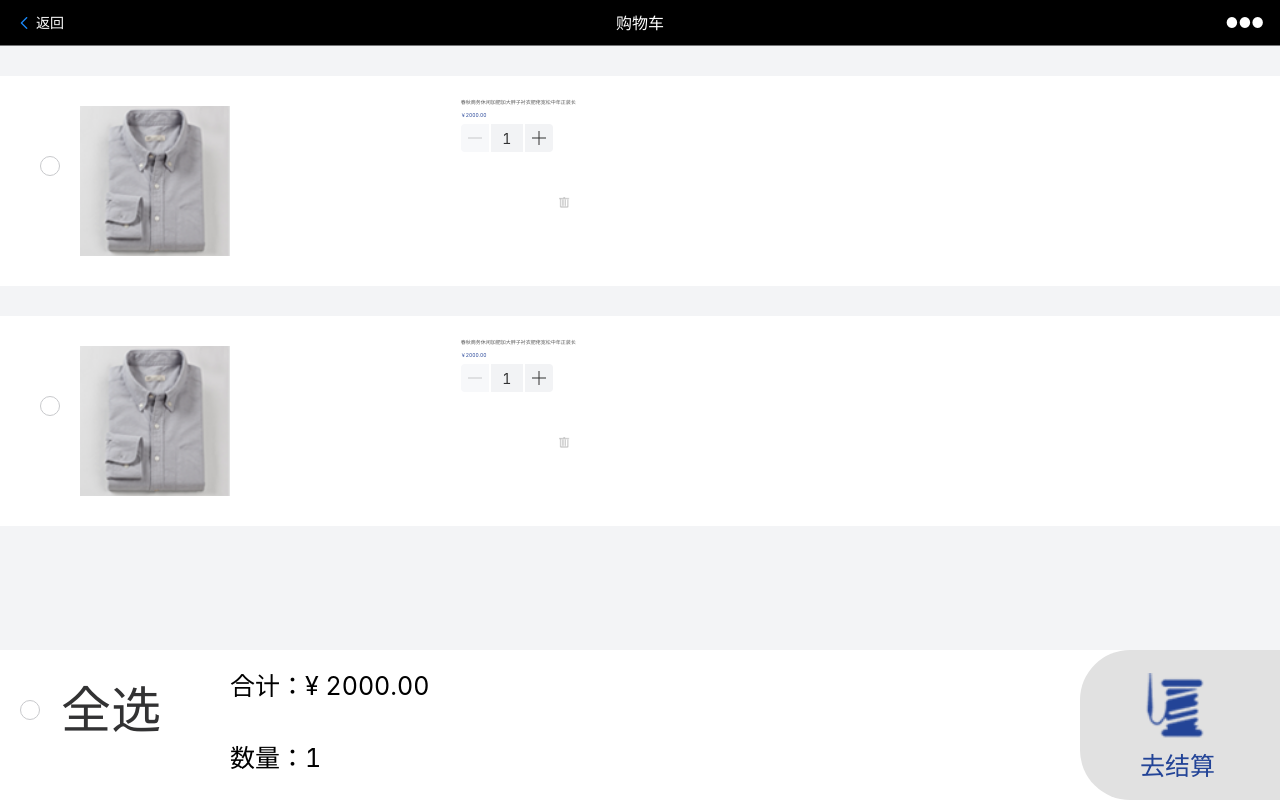
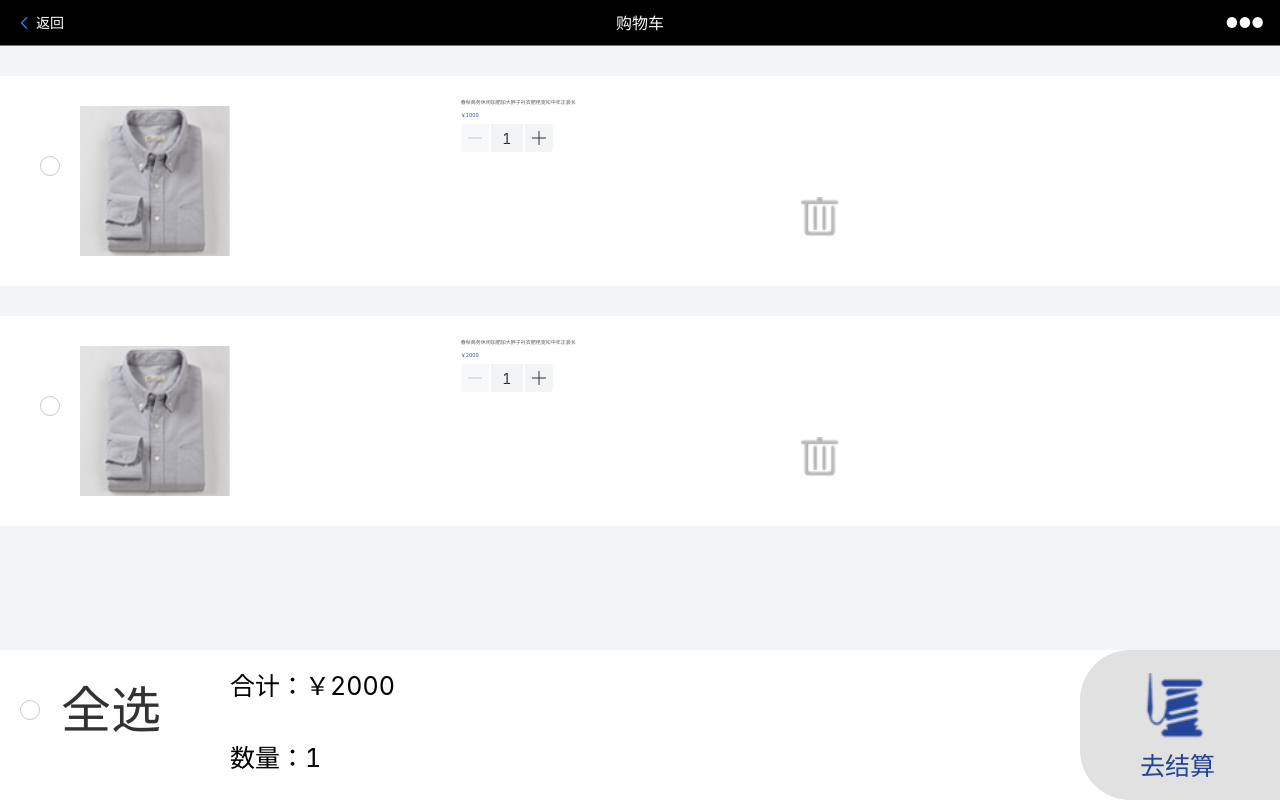
Before and after one commit to JuliusCaesarZeppeli/bilang, a Vue app in the folder bilang/: page /#/Cart in a window 1280 px wide. Built offline with nearby package versions, Linux system fonts and the light colour scheme.

Commit message:
王佳雷的提交

```diff
--- a/bilang/src/components/Cart.vue
+++ b/bilang/src/components/Cart.vue
@@ -8,32 +8,21 @@
   @click-left="onClickLeft"
   @click-right="onClickRight"
 />
-  <div class="first_clothes">
-    <van-checkbox v-model="checked" class="checkbox"></van-checkbox>
+  <div class="first_clothes" v-for="(item,index) in Arr" :key="item.id">
+    <van-checkbox v-model="item.checked" class="checkbox" @click="radio"></van-checkbox>
       <div class="background_pic"><img src="../assets/images/结算/pic_1.png"></div>
       <div class="pic_right">
         <p class="word_one">春秋商务休闲加肥加大胖子衬衣肥佬宽松中年正装长</p>
-        <p class="word_two">￥<span class="word_three">2000.00</span></p>
-        <van-stepper v-model="value"/>
-        <img class="del" src="../assets/images/购物车/del.png">
+        <p class="word_two">￥<span class="word_three">{{item.price}}</span></p>
+        <van-stepper v-model="item.value" @change="changeValue"/>
+        <img class="del" src="../assets/images/购物车/del.png" @click="del(index)">
       </div>
     </div>
-
-    <div class="first_clothes">
-    <van-checkbox v-model="checkeds" class="checkbox"></van-checkbox>
-      <div class="background_pic"><img src="../assets/images/结算/pic_1.png"></div>
-      <div class="pic_right">
-        <p class="word_one">春秋商务休闲加肥加大胖子衬衣肥佬宽松中年正装长</p>
-        <p class="word_two">￥<span class="word_three">2000.00</span></p>
-        <van-stepper v-model="values"/>
-        <img class="del" src="../assets/images/购物车/del.png" >
-      </div>
-    </div>
-
+    <!-- 下面提交 -->
     <div class="botton">
-        <van-checkbox v-model="checkede" class="end">全选</van-checkbox>
-        <p>合计：¥ 2000.00</p>
-        <p>数量：1</p>
+        <van-checkbox v-model="checkede" class="end" @click="check_all">全选</van-checkbox>
+        <p>合计：￥{{sum}}</p>
+        <p>数量：{{total}}</p>
         <div class="botton_right" @click="$router.push('/Fill')">
             <img src="../assets/images/购物车/icon.png">
             <p>去结算</p>
@@ -46,11 +35,14 @@ export default {
   name:'Cart',
       data(){
     return {
-        checked: false,
-        checkeds:false,
+      Arr : [{id : 1,price : 1000,checked : false,value:1,subtotal:1000},
+             {id : 2,price : 2000,checked : false,value:1,subtotal:2000},
+
+            ],
       checkede:false,
-        value:1,
       values:1,
+      sum : 2000,
+      total : 1,
     };
   },
   methods: {
@@ -60,18 +52,66 @@ export default {
     onClickRight() {
       this.$toast('按钮');
     },
+    // 单选
+    radio(){
+      this.checkede = true;
+      this.total = 0;
+      this.sum = 0;
+      this.Arr.forEach(data => {
+        if(data.checked == false){
+          this.checkede =  false;
+        }else{
+          this.total += data.value;
+          this.sum += data.subtotal;
+        }
+
+      })
+    },
+    // 全选
+    check_all(){
+      this.total = 0;
+      this.sum = 0;
+       this.Arr.forEach(data => {
+         data.checked = this.checkede;
+         if(this.checkede){
+           this.total += data.value;
+           this.sum += data.subtotal;
+         }
+       })
+    },
+    // 删除
+    del(i){
+      this.Arr.splice(i,1);
+      this.total = 0;
+      this.sum = 0;
+      this.Arr.forEach(data => {
+        if(data.checked){
+          this.total += data.value;
+          this.sum += data.subtotal;
+        }
+      })
+      if(this.Arr.length == 0){
+        this.checkede = false;
+      }
+    },
+    // 加减值
+    changeValue(){
+      this.total = 0
+      this.sum = 0
+      this.Arr.forEach(data => {
+        if(data.value <= 0){
+          data.value = 1;
+        }
+        data.subtotal = data.value * data.price;
+        if(data.checked){
+          this.total += data.value;
+          this.sum += data.subtotal;
+        }
+      })
+    }
   },
 }
 </script>
-
-
-
-
-
-
-
-
-
 <style>
 body{
   background:#f3f4f6;
@@ -88,7 +128,7 @@ body{
   padding-top: 0.8rem;
   margin-left: 0.4rem;
   display: inline-block;
-  float:left;
+  float: left;
 }
 .background_pic{
   width: 1.5rem;
@@ -102,7 +142,7 @@ body{
   height:1.5rem;
 }
 .pic_right{
-  width:4 rem;
+  width:4rem;
   height:1.5rem;
   display: inline-block;
   box-sizing: border-box;
--- a/bilang/src/components/Cuff.vue
+++ b/bilang/src/components/Cuff.vue
@@ -25,7 +25,7 @@
       <span>(选填)</span>
     </p>
     <p>
-      <span>0.0</span>
+      <span><input type='text' value='0.0'></span>
       <span>cm</span>
     </p>
     <p>
```
Lines whose indentation alone changed are shown as unchanged.
